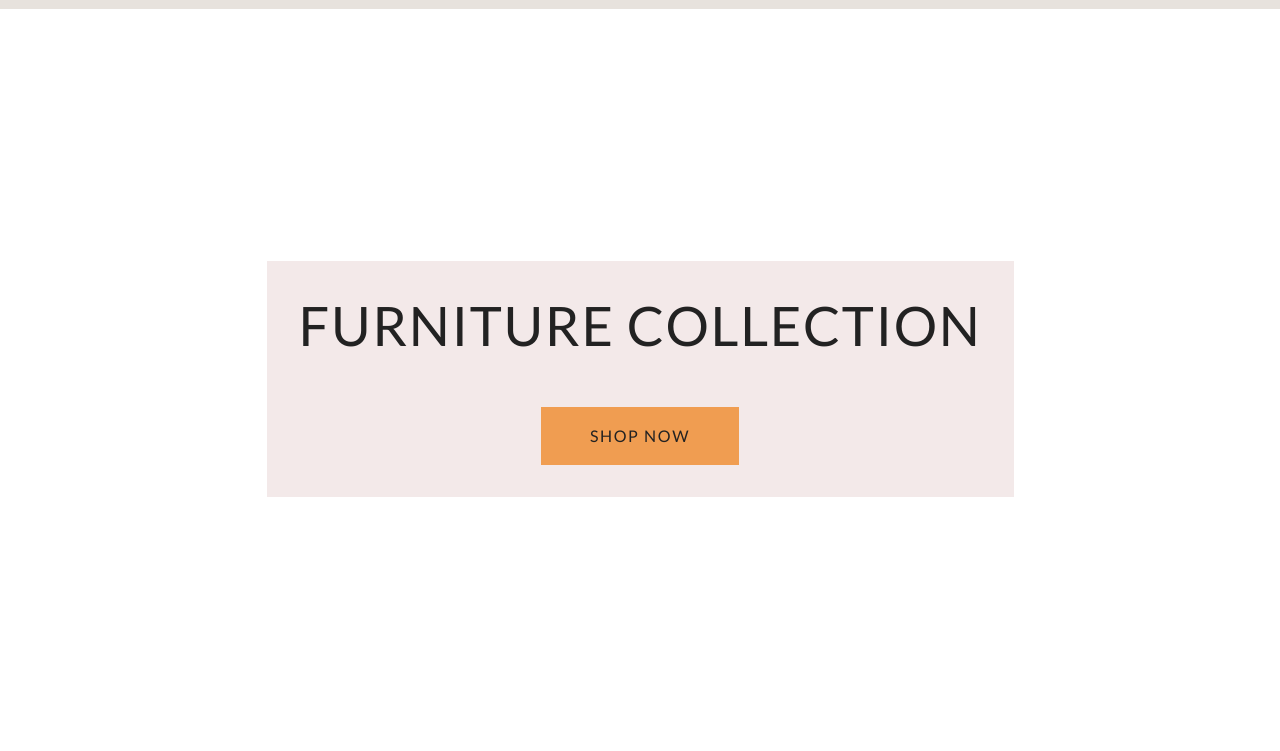
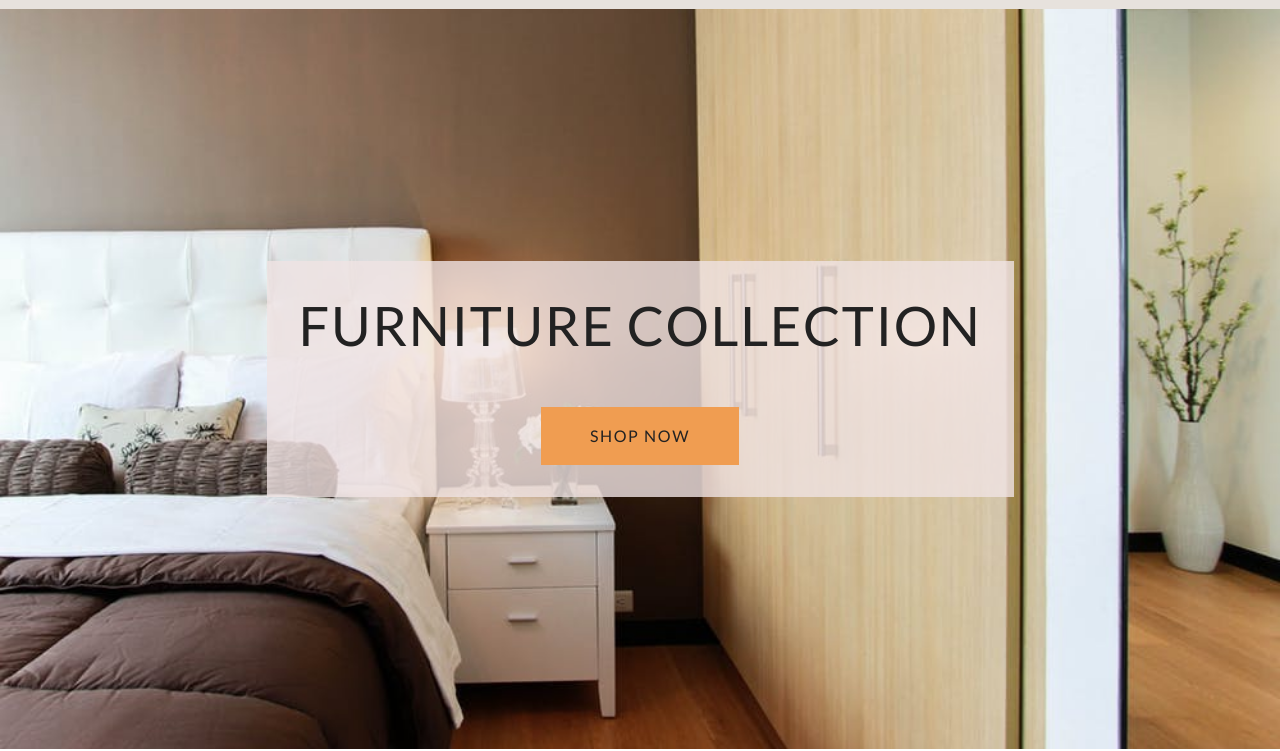
Before and after one commit to DafeOjoboh/ComfyHouse, a website: page index.html in a window 1280 px wide. Shown: the part 51-802 px from the top of the page. Drawn offline with nearby package versions, Linux system fonts and the light colour scheme; a web font is replaced by a local one.

Commit message:
sixth commit

```diff
--- a/css/style4comfyHouse.css
+++ b/css/style4comfyHouse.css
@@ -58,7 +58,7 @@ body {
 /* --------------- Hero ---------------- */
 .hero {
   min-height: calc(100vh - 60px);
-  background: url("./img/hero-bcg.jpeg") center/cover no-repeat;
+  background: url("../img/hero-bcg.jpeg") center/cover no-repeat;
   display: flex;
   align-items: center;
   justify-content: center;
```
